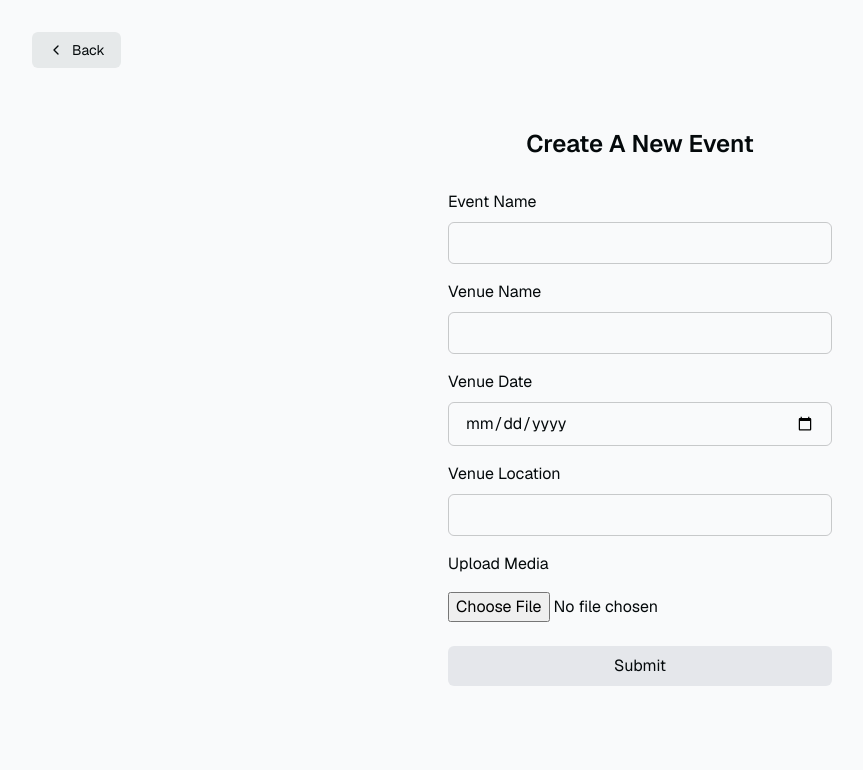
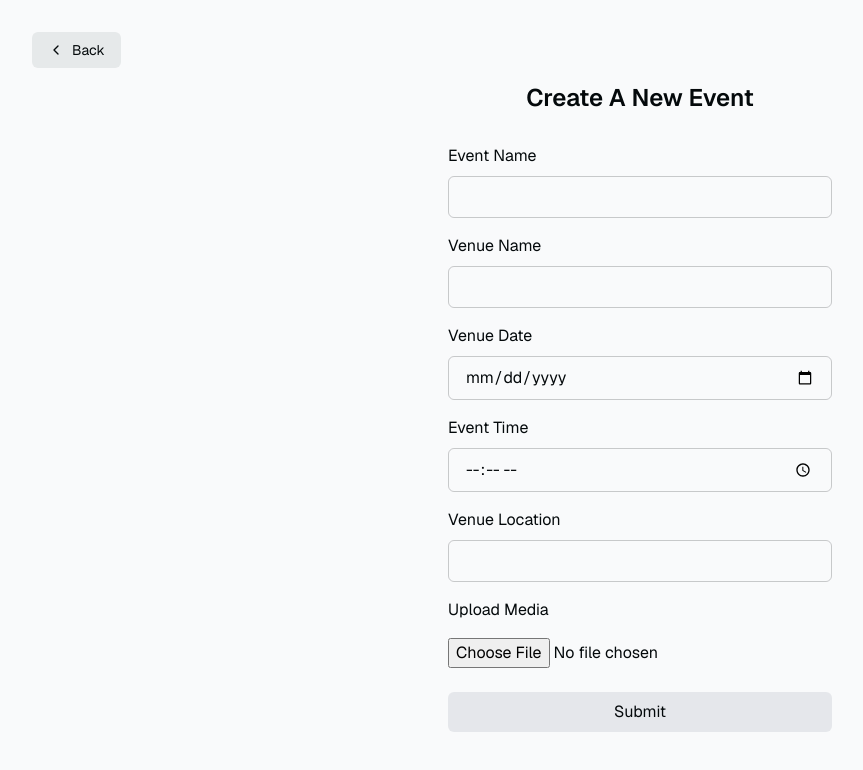
Before and after one commit to iamtommcc/hothack-team-2, a Next.js app: page /create in a window 1280 px wide. Shown: the top 770 px of the page, without its empty margins (0-863 px from the left). Built offline with nearby package versions, Linux system fonts and the light colour scheme.

Commit message:
writing event form to the database

```diff
--- a/app/create/page.tsx
+++ b/app/create/page.tsx
@@ -18,10 +18,14 @@ export default async function Create({
       .from("Events")
       .insert({
         name: formData.get("name"),
+        venue: formData.get("venue_name"),
+        event_date: formData.get("eventDate"),
+        event_time: formData.get("eventTime"),
+        location: formData.get("location"),
       })
       .select();
-
-    redirect(`/event/${data[0].id}`);
+    console.log(data);
+    redirect(`/event/${data[0]}`);
     return;
   };
   return (
@@ -69,7 +73,7 @@ export default async function Create({
           </label>
           <input
             className="rounded-md px-4 py-2 bg-inherit border mb-2"
-            type="text"
+            name="venue_name"
             placeholder=""
           />
           <label className="text-md" htmlFor="email">
@@ -77,7 +81,17 @@ export default async function Create({
           </label>
           <input
             className="rounded-md px-4 py-2 bg-inherit border mb-2"
+            name="eventDate"
             type="date"
+            placeholder=""
+          />
+          <label className="text-md" htmlFor="email">
+            Event Time
+          </label>
+          <input
+            className="rounded-md px-4 py-2 bg-inherit border mb-2"
+            name="eventTime"
+            type="time"
             placeholder=""
           />
           <label className="text-md" htmlFor="password">
@@ -85,6 +99,7 @@ export default async function Create({
           </label>
           <input
             className="rounded-md px-4 py-2 bg-inherit border mb-2"
+            name="location"
             type="text"
             placeholder=""
           />
```
